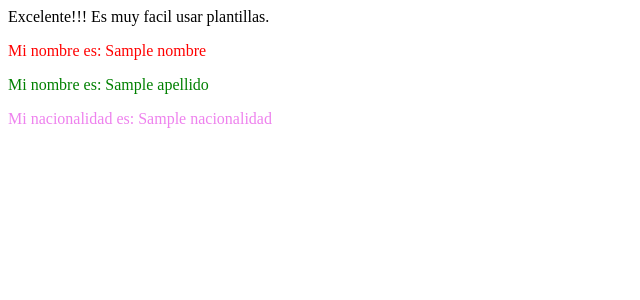
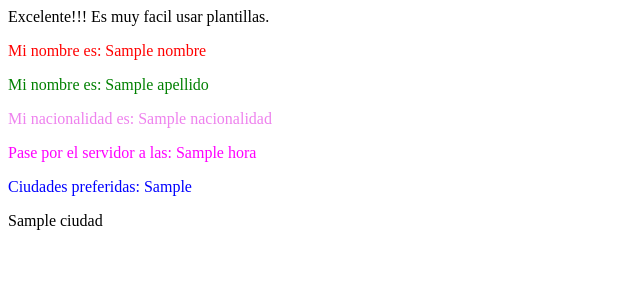
Before and after one commit to LeoFolino/Proyecto-Final-Django, a Python web app: template ProyectoFinal/AppCoder/templates/AppCoder/padre.html in a window 1280 px wide. Shown: the top 300 px of the page, without its empty margins (0-640 px from the left). Run offline with Jinja, Linux system fonts and the light colour scheme; the template is opened without the code that fills it: most values are stand-ins (such as "Sample title", 1, 10 or a date in 2020).

Commit message:
Ultimas modificaciones

```diff
--- a/ProyectoFinal-2/AppCoder/templates/AppCoder/padre.html
+++ b/ProyectoFinal-2/AppCoder/templates/AppCoder/padre.html
@@ -12,5 +12,10 @@
     <p style="color: red">Mi nombre es: {{ nombre }}</p>
     <p style="color: green">Mi nombre es: {{ apellido }}</p>
     <p style="color: violet">Mi nacionalidad es: {{ nacionalidad }}</p>
+    <p style="color: magenta">Pase por el servidor a las: {{ hora }}</p>
+    <p style="color: blue">Ciudades preferidas: {{ ciudades_preferidas }}</p>
+    {% for ciudad in ciudades_preferidas %}
+        {{ ciudad }} </br>
+    {% endfor %}
 </body>
 </html>
--- a/ProyectoFinal-2/AppCoder/views.py
+++ b/ProyectoFinal-2/AppCoder/views.py
@@ -1,6 +1,7 @@
 from django.shortcuts import render
 from django.http import HttpResponse
 from django.template import Template, Context
+from datetime import datetime
 
 def inicio_view(request):
     return HttpResponse ("Bienvenidos!!!!!!!!!!!!!!!")
@@ -12,8 +13,9 @@ def xx_curso_view(request):
 def curso_view(request):
     nom = "Leonel"
     ap = "Folino"
+    ahora = datetime.now()
 
-    diccionario = {'nombre': nom, 'apellido': ap, 'nacionalidad' : 'argentino'}
+    diccionario = {'nombre': nom, 'apellido': ap, 'nacionalidad' : 'argentino', "hora" : ahora, 'ciudades_preferidas' : ['Buenos Aires', 'Lima', 'San Pablo']}
 
     mi_archivo = open(r'C:\Users\Leito-PC\Documents\Django Projext\ProyectoFinal-2\AppCoder\templates\AppCoder\padre.html', "r")
     plantilla = Template(mi_archivo.read())
```
